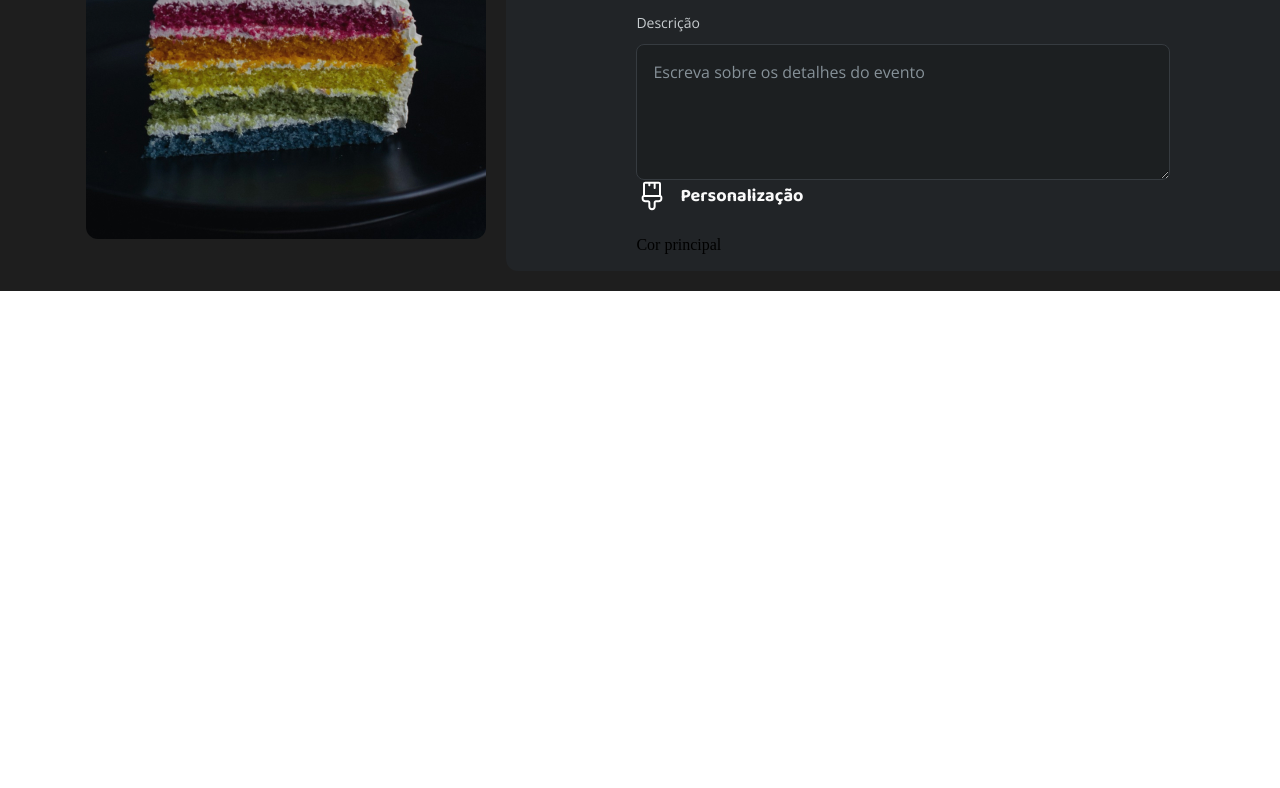
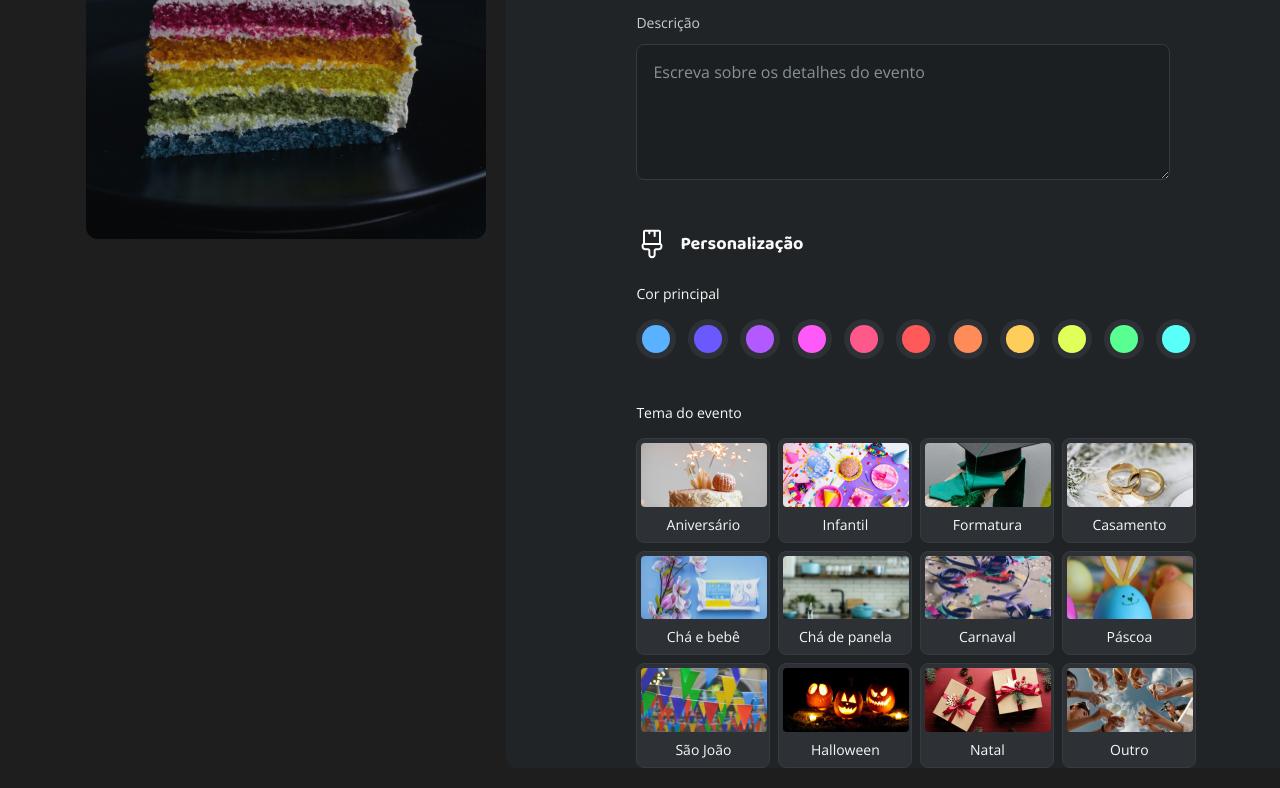
Before and after one commit to Davi-Lorena/Formul-rio-de-convites, a plain HTML site: page index.html in a window 1280 px wide. Shown: the part 509-1297 px from the top of the page. Before the commit the page ends 800 px from the top, so only its background shows below. Drawn offline with nearby package versions, Linux system fonts and the light colour scheme.

Commit message:
tematic radio

```diff
--- a/index.html
+++ b/index.html
@@ -105,7 +105,7 @@
 </div>
 </fieldset>
 
-<fieldset id="color">
+<fieldset id="style">
 <legend>
 <img src="./assets/icons/paintbrush-vertical.svg" alt="">
 Personalização
@@ -113,7 +113,155 @@ Personalização
 
 <div class="input-wrapper">
     <label>Cor principal</label>
+    <div class="flex">
+    <div class="content-radio">
+        <div class="color-radio col1">
+            <input type="radio" name="color">
+        </div>
+    </div>
 
+    <div class="content-radio">
+        <div class="color-radio col2">
+            <input type="radio" name="color">
+        </div>
+    </div>
+
+    <div class="content-radio">
+        <div class="color-radio col3">
+            <input type="radio" name="color">
+        </div>
+    </div>
+
+    <div class="content-radio">
+        <div class="color-radio col4">
+            <input type="radio" name="color">
+        </div>
+    </div>
+
+    <div class="content-radio">
+        <div class="color-radio col5">
+            <input type="radio" name="color">
+        </div>
+    </div>
+
+    <div class="content-radio">
+        <div class="color-radio col6">
+            <input type="radio" name="color">
+        </div>
+    </div>
+
+    <div class="content-radio">
+        <div class="color-radio col7">
+            <input type="radio" name="color">
+        </div>
+    </div>
+
+    <div class="content-radio">
+        <div class="color-radio col8">
+            <input type="radio" name="color">
+        </div>
+    </div>
+
+    <div class="content-radio">
+        <div class="color-radio col9">
+            <input type="radio" name="color">
+        </div>
+    </div>
+
+    <div class="content-radio">
+        <div class="color-radio col10">
+            <input type="radio" name="color">
+        </div>
+    </div>
+
+    <div class="content-radio">
+        <div class="color-radio col11">
+            <input type="radio" name="color">
+        </div>
+    </div>
+
+
+</div>
+</div>
+
+<div class="tematic">
+    <label>Tema do evento</label>
+
+<div class="grid">
+
+<div class="card">
+    <img src="./assets/images/Image.jpg" alt="">
+    <input type="radio" name="photo">
+    <label for="">Aniversário</label>
+</div>
+
+<div class="card">
+    <img src="./assets/images/Image-1.jpg" alt="">
+    <input type="radio" name="photo">
+    <label for="">Infantil</label>
+</div>
+
+<div class="card">
+    <img src="./assets/images/Image-2.jpg" alt="">
+    <input type="radio" name="photo">
+    <label for="">Formatura</label>
+</div>
+
+<div class="card">
+    <img src="./assets/images/Image-3.jpg" alt="">
+    <input type="radio" name="photo">
+    <label for="">Casamento</label>
+</div>
+
+<div class="card">
+    <img src="./assets/images/Image-4.jpg" alt="">
+    <input type="radio" name="photo">
+    <label for="">Chá e bebê</label>
+</div>
+
+<div class="card">
+    <img src="./assets/images/Image-5.jpg" alt="">
+    <input type="radio" name="photo">
+    <label for="">Chá de panela</label>
+</div>
+
+<div class="card">
+    <img src="./assets/images/Image-6.jpg" alt="">
+    <input type="radio" name="photo">
+    <label for="">Carnaval</label>
+</div>
+
+<div class="card">
+    <img src="./assets/images/Image-7.jpg" alt="">
+    <input type="radio" name="photo">
+    <label for="">Páscoa</label>
+</div>
+
+<div class="card">
+    <img src="./assets/images/Image-8.jpg" alt="">
+    <input type="radio" name="photo">
+    <label for="">São João</label>
+</div>
+
+<div class="card">
+    <img src="./assets/images/Image-9.jpg" alt="">
+    <input type="radio" name="photo">
+    <label for="">Halloween</label>
+</div>
+
+<div class="card">
+    <img src="./assets/images/Image-10.jpg" alt="">
+    <input type="radio" name="photo">
+    <label for="">Natal</label>
+</div>
+
+<div class="card">
+    <img src="./assets/images/Image-11.jpg" alt="">
+    <input type="radio" name="photo">
+    <label for="">Outro</label>
+</div>
+
+</div>
 
 
 </div>
--- a/styles/body.css
+++ b/styles/body.css
@@ -5,7 +5,6 @@
     background-color: #1E1E1E;
     gap: 1.25rem;
     overflow: hidden;
-    height: 100vh;
 
 }
 
--- a/styles/forms.css
+++ b/styles/forms.css
@@ -51,7 +51,9 @@ input::placeholder, textarea::placeholder {
     font: 400 var(--body-md);
 }
 
-
+fieldset + fieldset {
+    margin-top: 3rem;
+}
 
 
 #event {
@@ -126,3 +128,60 @@ gap: 1rem;
 
 
 }
+
+#style {
+
+label {
+font: 400 var(--body-sm);
+color: var(--text-head);
+}
+
+.flex {
+    display: flex;
+    justify-content: space-around;
+    gap: .75rem;
+    margin-block: 1rem 1.75rem;
+}
+
+.content-radio {
+    display: flex;
+    align-items: center;
+    justify-content: center;
+
+width: 2.5rem;
+height: 2.5rem;
+border-radius: 50%;
+background-color: var(--shape-button);
+
+& .color-radio {
+    width: 1.75rem;
+    height: 1.75rem;
+    border-radius: 50%;
+position: relative;
+
+& input, & input:hover, & input:focus {
+        position: absolute;
+        appearance: none;
+        cursor: pointer;
+        width: 100%;
+        height: 100%;
+
+}
+}
+
+&:has(:checked) {
+    outline: 2px solid var(--brand-light);
+}
+
+}
+
+.grid {
+    margin-top: 1rem;
+    display: grid;
+    grid-template-columns: repeat(4, 1fr);
+    gap: 8px;
+}
+
+
+
+}
--- a/styles/global.css
+++ b/styles/global.css
@@ -41,8 +41,3 @@
 --brand-dark: #1D6FB6;
 
 }
-
-img {
-    object-fit: cover;
-    max-width: 100%;
-}
--- a/styles/index.css
+++ b/styles/index.css
@@ -1,3 +1,4 @@
 @import url(./global.css);
 @import url(./body.css);
 @import url(./forms.css);
+@import url(./radiostyles.css);
--- /dev/null
+++ b/styles/radiostyles.css
@@ -0,0 +1,85 @@
+.col1 {
+    background-color: var(--brand-light);
+}
+
+.col2 {
+    background-color: #6A59FF;
+}
+
+.col3 {
+    background-color: #B259FF;
+}
+
+.col4 {
+    background-color: #FF59F9;
+}
+
+.col5 {
+    background-color: #FF598B;
+}
+
+.col6 {
+    background-color: #FF5959;
+}
+
+.col7 {
+    background-color: #FF8B59;
+}
+
+.col8 {
+    background-color: #FFCD59;
+}
+
+.col9 {
+    background-color: #E1FF59;
+}
+
+.col10 {
+    background-color: #59FF91;
+}
+
+.col11 {
+    background-color: #59FFF9;
+}
+
+.card {
+    background-color: var(--shape-button);
+    /* height: 6.5rem; */
+border-radius: .5rem;
+position: relative;
+display: grid;
+align-items: center;
+border: 1px solid var(--input-stroke);
+
+& img {
+    border-radius: .25rem;
+   margin: .25rem;
+   width: 95%;
+   object-fit: cover;
+}
+
+label {
+    font: 400 var(--body-sm);
+    color: var(--text-head);
+display: block;
+margin-inline: auto;
+margin-block: .25rem .5rem;
+
+
+
+}
+
+
+& input, & input:hover, & input:focus {
+    appearance: none;
+     position: absolute;
+    cursor: pointer;
+    width: 100%;
+    height: 100%;
+}
+
+&:has(:checked) {
+    border: 2px solid var(--brand-light);
+}
+
+}
```
Also changed, not shown: assets/images/Image-1.jpg (added), assets/images/Image-10.jpg (added), assets/images/Image-11.jpg (added), assets/images/Image-2.jpg (added), assets/images/Image-3.jpg (added), assets/images/Image-4.jpg (added), assets/images/Image-5.jpg (added), assets/images/Image-6.jpg (added), assets/images/Image-7.jpg (added), assets/images/Image-8.jpg (added), assets/images/Image-9.jpg (added), assets/images/Image.jpg (added).
